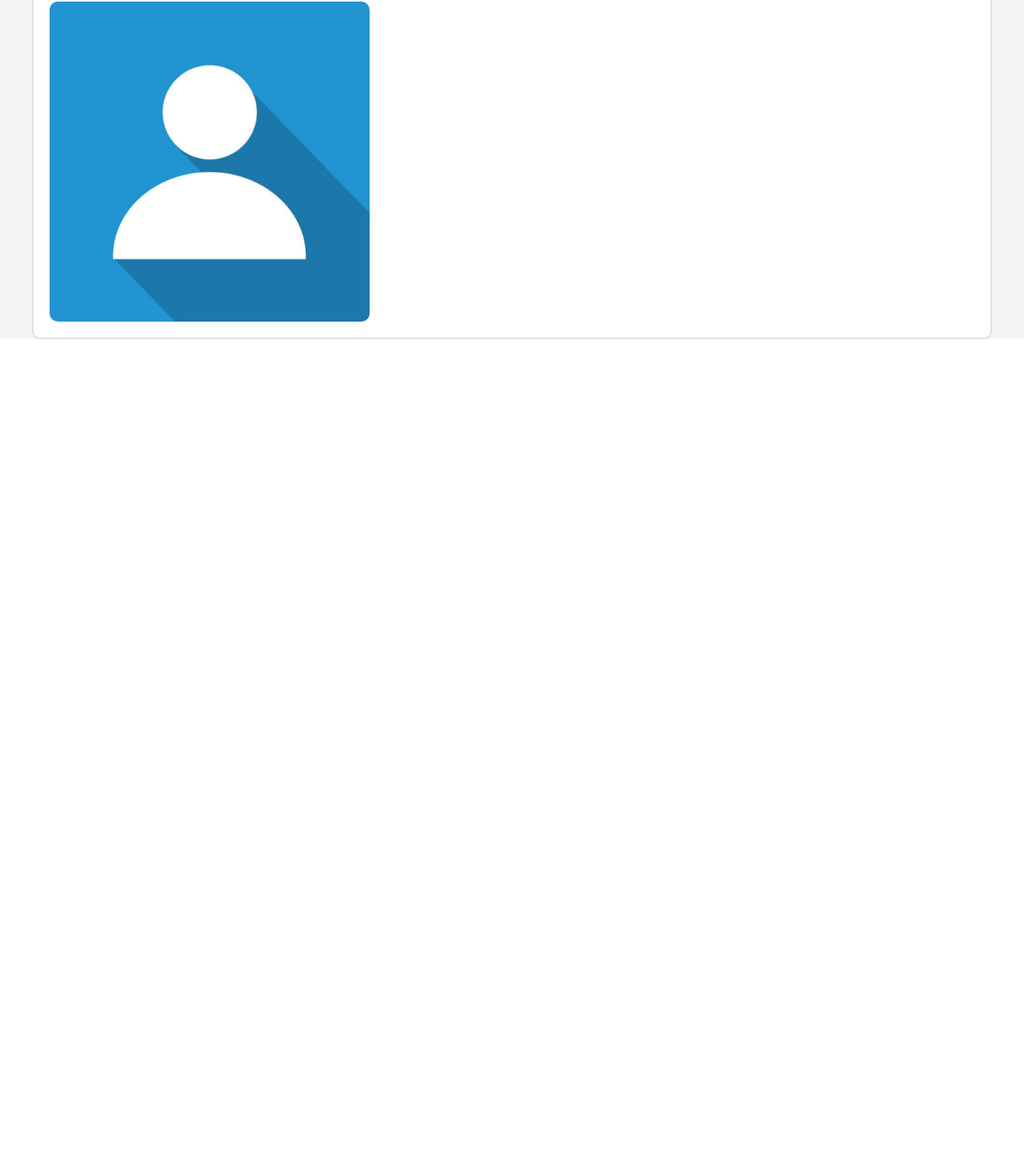
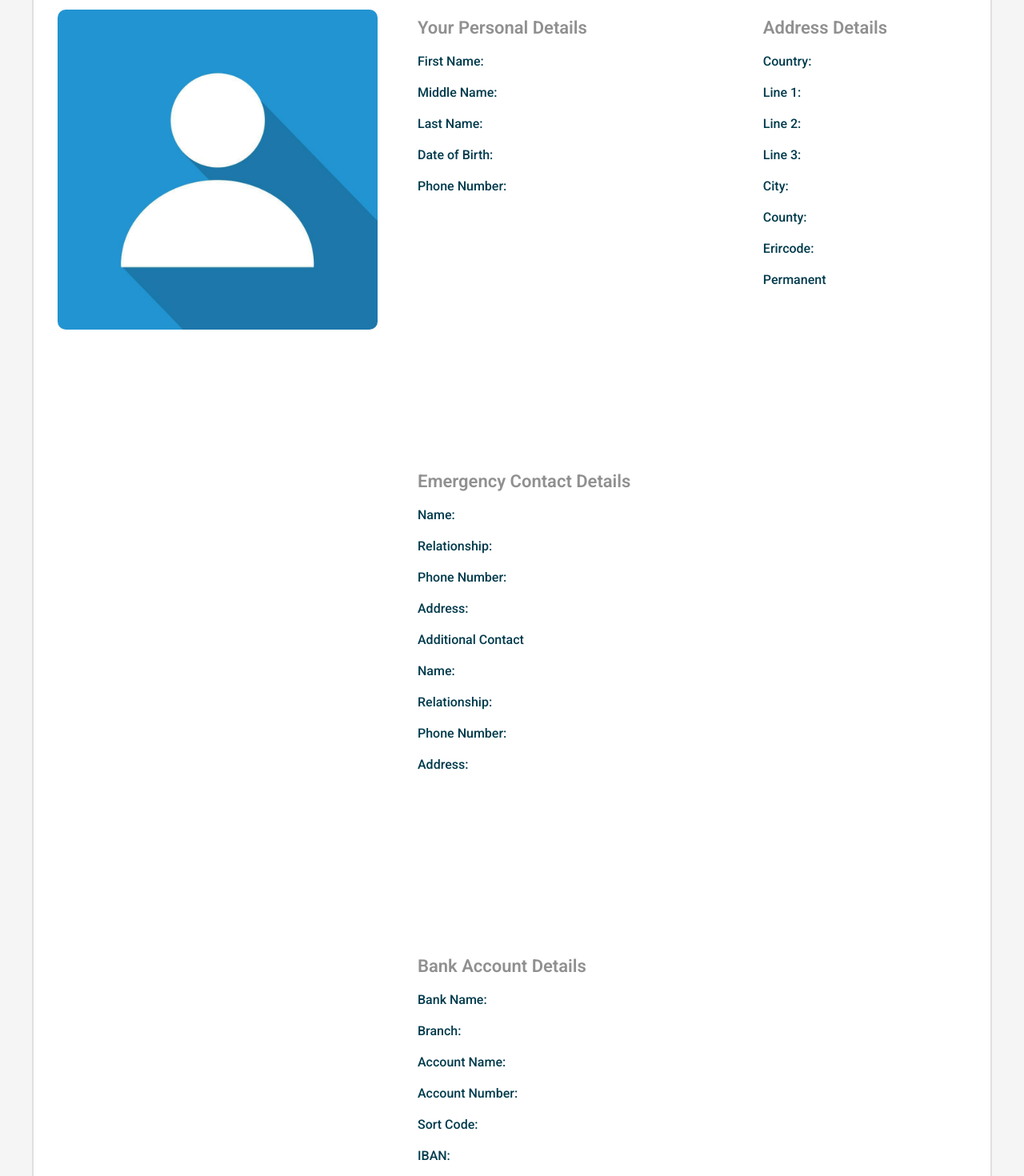
Before and after one commit to NicoletaZmeu/DCU-Key-Redesigned-UI, a React (Vite) app in the folder DCU-Key-Redesign-UI/: page /profile in a window 1280 px wide. Shown: the part 425-1895 px from the top of the page at 80% size. Before the commit the page ends 849 px from the top, so only its background shows below. Built offline with nearby package versions, Linux system fonts and the light colour scheme.

Commit message:
added the information skeleton in the persnal info page, now the stylying part is done and it need the interactive part

```diff
--- a/DCU-Key-Redesign-UI/src/pages/Profile.css
+++ b/DCU-Key-Redesign-UI/src/pages/Profile.css
@@ -1,14 +1,34 @@
 .profile{
     background-color: white;
-    padding: 20px;
+    padding: 30px;
     margin: 0px 40px;
     height: auto;
     border-radius: 10px;
     border: #e1dfdf solid 2px;
+    display: flex;
+    gap: 50px;
+
 }
 
+.information{
+    display: flex;
+    gap: 210px;
+    flex-wrap: wrap;
+}
+
+.information .text{
+    font-weight: 600;
+    font-size: 22px;
+}
 
 .picture{
     max-height: 400px;
     border-radius: 10px;
 }
+
+.filling p{
+    padding: 10px 0px;
+    color: #003b4d;
+    font-weight: 500;
+
+}
--- a/DCU-Key-Redesign-UI/src/pages/Profile.jsx
+++ b/DCU-Key-Redesign-UI/src/pages/Profile.jsx
@@ -11,7 +11,71 @@ function Profile(){
                 <div className='picture'>
                     <img className='picture' src="/profile.jpg" alt="default profile picture" />
                 </div>
+
+                <div className='information'>
+                    <div className='personal'>
+                        <p className='text'>Your Personal Details</p>
+
+                        <div className='filling'>
+                            <p>First Name:</p>
+                            <p>Middle Name:</p>
+                            <p>Last Name:</p>
+                            <p>Date of Birth:</p>
+                            <p>Phone Number:</p>
+                        </div>
+                    </div>
+
+                    <div className='address'>
+                        <p className='text'>Address Details</p>
+
+                        <div className='filling'>
+                            <p>Country:</p>
+                            <p>Line 1:</p>
+                            <p>Line 2:</p>
+                            <p>Line 3:</p>
+                            <p>City:</p>
+                            <p>County:</p>
+                            <p>Erircode:</p>
+                            <p>Permanent</p>
+
+                        </div>
+                    </div>
+
+                    <div className='emergency'>
+                        <p className='text'>Emergency Contact Details</p>
+
+                        <div className='filling'>
+                            <p>Name:</p>
+                            <p>Relationship:</p>
+                            <p>Phone Number:</p>
+                            <p>Address:</p>
+                            <p>Additional Contact</p>
+                            <p>Name:</p>
+                            <p>Relationship:</p>
+                            <p>Phone Number:</p>
+                            <p>Address:</p>
+                        </div>
+                    </div>
+
+                    <div className='bank'>
+
+                        <p className='text'>Bank Account Details</p>
+
+                        <div className='filling'>
+                            <p>Bank Name:</p>
+                            <p>Branch:</p>
+                            <p>Account Name:</p>
+                            <p>Account Number:</p>
+                            <p>Sort Code:</p>
+                            <p>IBAN:</p>
+                        </div>
+                    </div>
+                </div>
+
+
             </div>
+
+
         </>
     );
 }
```
